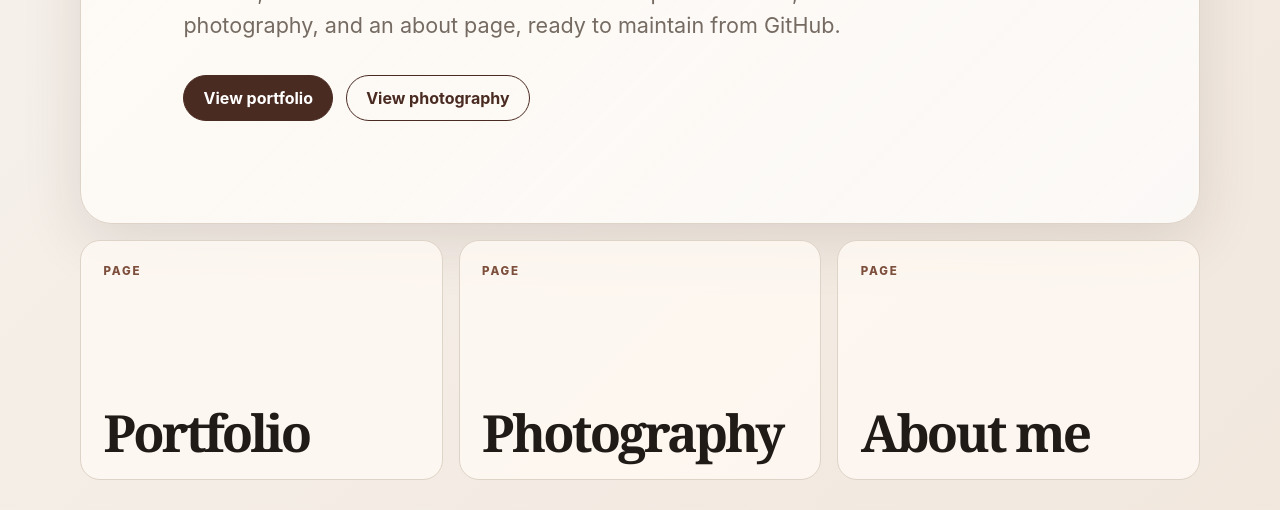
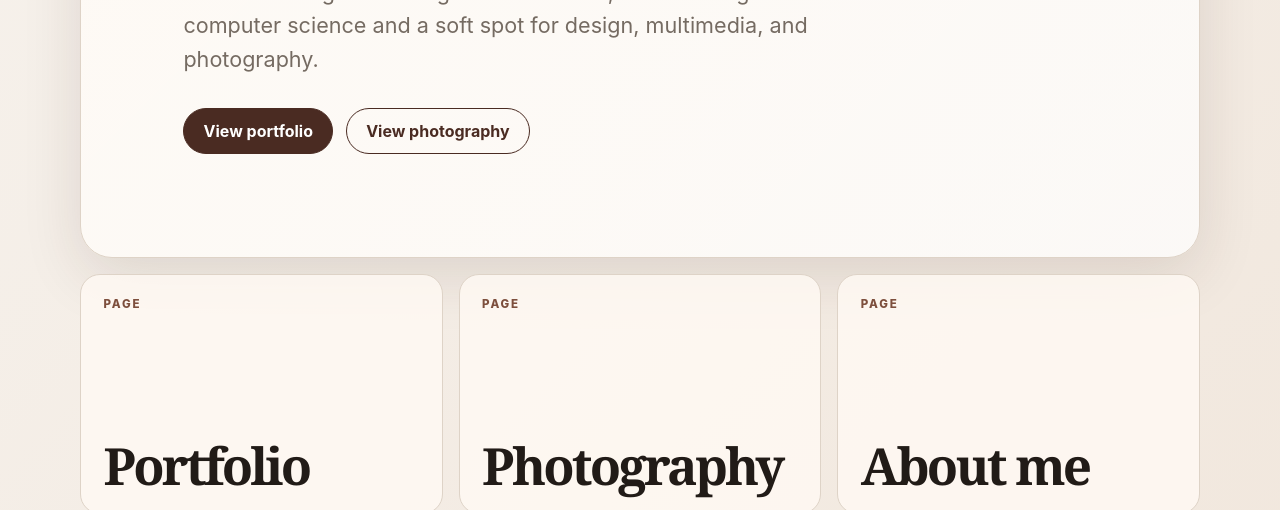
Before and after one commit to mafrib/mafaldaribeiro.com, an Astro site: page / in a window 1280 px wide. Shown: the part 590-1100 px from the top of the page. Built offline with nearby package versions, Linux system fonts and the light colour scheme; Astro itself is replaced by a stand-in of ours.

Commit message:
Update homepage intro copy

```diff
--- a/src/pages/index.astro
+++ b/src/pages/index.astro
@@ -13,8 +13,8 @@ const featured = pages.filter((page) => ['portfolio', 'photography', 'about'].in
     <p class="eyebrow">Portfolio & photography</p>
     <h1>Mafalda Ribeiro</h1>
     <p class="hero-copy">
-      A small, editable static version of the old site: portfolio work,
-      photography, and an about page, ready to maintain from GitHub.
+      Technical Program Manager at Cloudflare, with a background in computer
+      science and a soft spot for design, multimedia, and photography.
     </p>
     <div class="hero-actions">
       <a class="button" href="/portfolio/">View portfolio</a>
```
